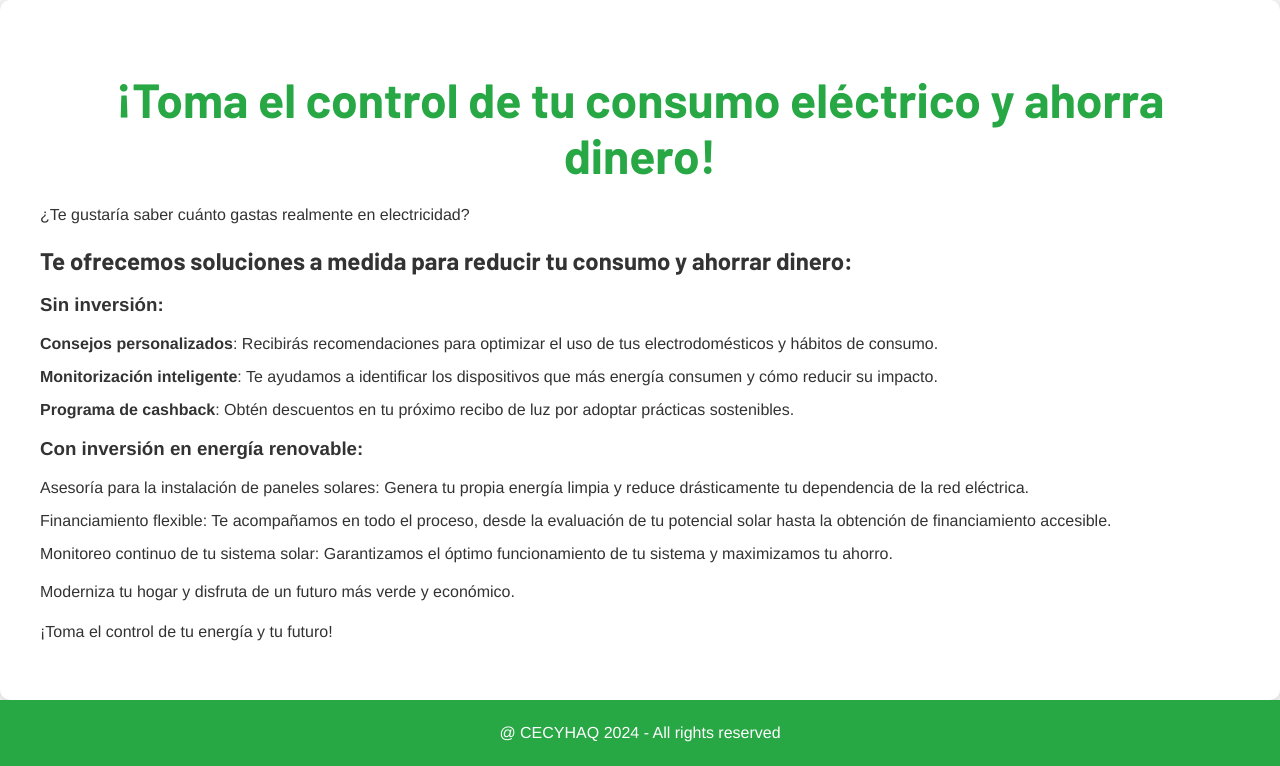
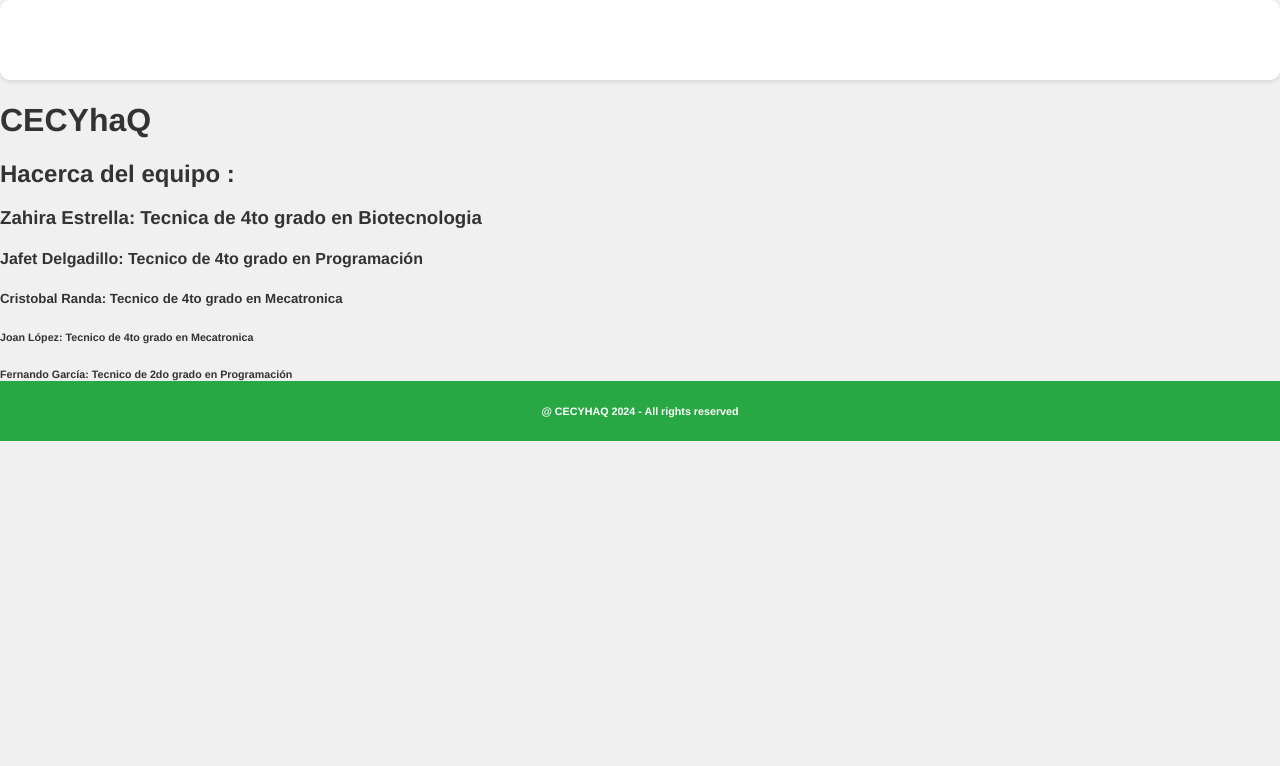
Before and after one commit to FTP666888/cecyhaq, a PHP site: page /web/nosotros.php in a window 1280 px wide. Shown: the part 128-894 px from the top of the page. After the commit the page ends 569 px from the top, so only its background shows below. Run offline with PHP 8.4, Linux system fonts and the light colour scheme.

Commit message:
agregar archivos necesarios

```diff
--- a/web/nosotros.php
+++ b/web/nosotros.php
@@ -36,34 +36,16 @@
         </nav>
     </header>
     <main class="informacion__nosotros">
-        <div class="nostros__explicacion">
-            <h1 class="titulo centrado">¡Toma el control de tu consumo eléctrico y ahorra dinero!</h1>
 
-            <p>¿Te gustaría saber cuánto gastas realmente en electricidad?</p>
+    </main>
+    <h1>CECYhaQ<h1>
+    <h2> Hacerca del equipo :<h2>
+    <h3> Zahira Estrella: Tecnica de 4to grado en Biotecnologia<h3>
+    <h4> Jafet Delgadillo: Tecnico de 4to grado en Programación<h4>
+    <h5> Cristobal Randa: Tecnico de 4to grado en Mecatronica<h5>
+    <h6> Joan López: Tecnico de 4to grado en Mecatronica<h6>
+    <h7> Fernando García: Tecnico de 2do grado en Programación<h7>
 
-            <h2 class="subtitulo">Te ofrecemos soluciones a medida para reducir tu consumo y ahorrar dinero:</h2>
-
-            <h3>Sin inversión:</h3>
-
-            <ul>
-                <li><span class="bold">Consejos personalizados</span>: Recibirás recomendaciones para optimizar el uso de tus electrodomésticos y hábitos de consumo.</li>
-                <li><span class="bold">Monitorización inteligente</span>: Te ayudamos a identificar los dispositivos que más energía consumen y cómo reducir su impacto.</li>
-                <li><span class="bold">Programa de cashback</span>: Obtén descuentos en tu próximo recibo de luz por adoptar prácticas sostenibles.</li>
-            </ul>
-
-            <h3>Con inversión en energía renovable:</h3>
-
-            <ul>
-                <li>Asesoría para la instalación de paneles solares: Genera tu propia energía limpia y reduce drásticamente tu dependencia de la red eléctrica.</li>
-                <li>Financiamiento flexible: Te acompañamos en todo el proceso, desde la evaluación de tu potencial solar hasta la obtención de financiamiento accesible.</li>
-                <li>Monitoreo continuo de tu sistema solar: Garantizamos el óptimo funcionamiento de tu sistema y maximizamos tu ahorro.</li>
-            </ul>
-
-            <p>Moderniza tu hogar y disfruta de un futuro más verde y económico.</p>
-            <p>¡Toma el control de tu energía y tu futuro!</p>
-
-        </div>
-    </main>
     <footer class="centrado">
         @ CECYHAQ 2024 - All rights reserved
     </footer>
```
